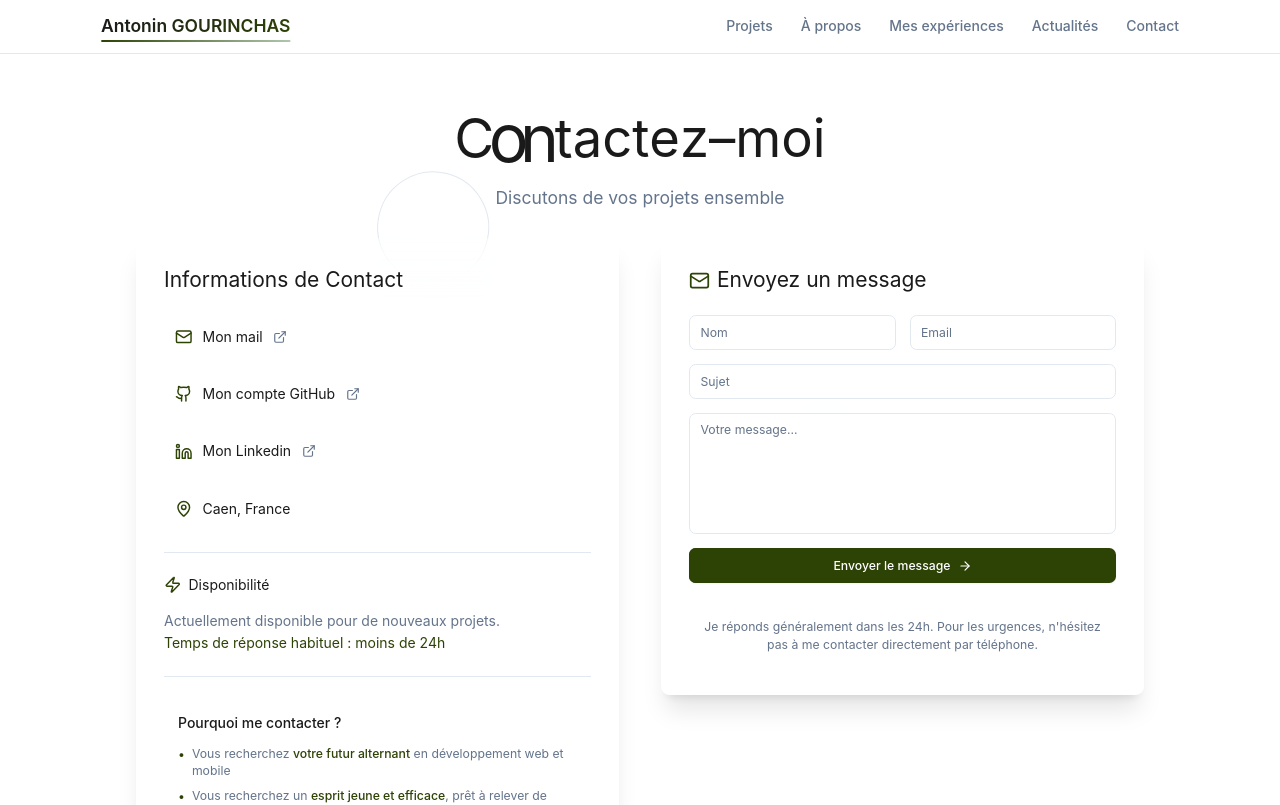
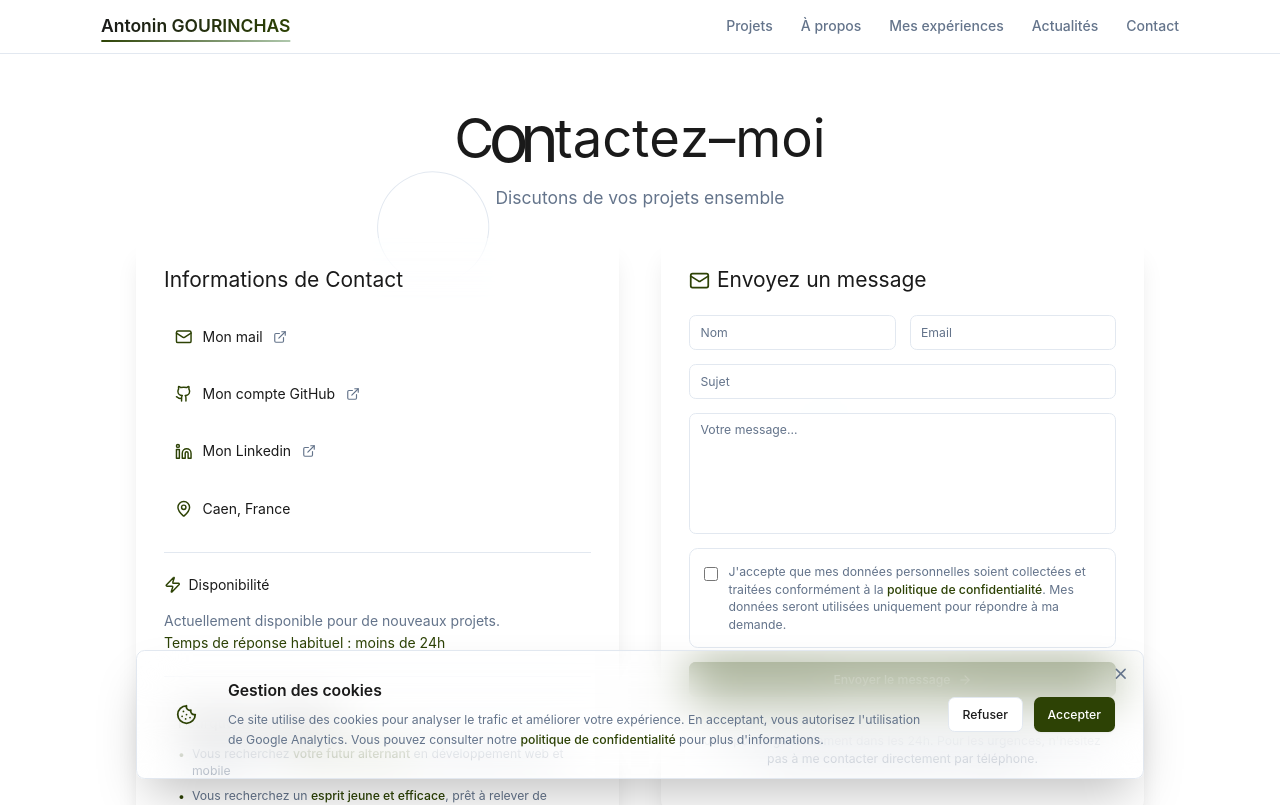
Before and after one commit to Skrylleur/Portfolio-2026, a Next.js app: page /contact in a window 1280 px wide. Shown: the top 805 px of the page. Built offline with nearby package versions, Linux system fonts and the light colour scheme.

Commit message:
Google analytics + cookies validation

```diff
--- a/src/app/contact/page.tsx
+++ b/src/app/contact/page.tsx
@@ -10,10 +10,12 @@ import { Mail, Github, Linkedin, ExternalLink, ArrowRight, Zap, MapPin, CheckCir
 import Navigation from "@/components/Navigation";
 import Footer from "@/components/Footer";
 import { useState } from "react";
+import Link from "next/link";
 
 export default function ContactPage() {
   const [isSubmitting, setIsSubmitting] = useState(false);
   const [submitStatus, setSubmitStatus] = useState<'idle' | 'success'>('idle');
+  const [gdprConsent, setGdprConsent] = useState(false);
 
   const contactInfo = [
     { icon: Mail, text: "Mon mail", link: "mailto:antonin.gourinchas@gmail.com" },
@@ -229,6 +231,7 @@ export default function ContactPage() {
                     onLoad={() => {
                       setIsSubmitting(false);
                       setSubmitStatus('success');
+                      setGdprConsent(false);
                       const form = document.querySelector('form[action*="formspree"]') as HTMLFormElement;
                       if (form) {
                         form.reset();
@@ -317,6 +320,37 @@ export default function ContactPage() {
                     </motion.div>
                   )}
 
+                  {/* Case à cocher RGPD */}
+                  <motion.div
+                    initial={{ opacity: 0, y: 20 }}
+                    whileInView={{ opacity: 1, y: 0 }}
+                    transition={{ duration: 0.5, delay: 0.45 }}
+                    viewport={{ once: true }}
+                    className="flex items-start gap-3 p-4 rounded-lg bg-primary/5 border border-primary/10"
+                  >
+                    <input
+                      type="checkbox"
+                      id="gdpr-consent"
+                      name="gdpr-consent"
+                      checked={gdprConsent}
+                      onChange={(e) => setGdprConsent(e.target.checked)}
+                      required
+                      className="mt-1 w-4 h-4 text-primary border-primary/30 rounded focus:ring-primary focus:ring-2 cursor-pointer"
+                    />
+                    <label htmlFor="gdpr-consent" className="text-sm text-muted-foreground cursor-pointer flex-1">
+                      J&apos;accepte que mes données personnelles soient collectées et traitées conformément à la{" "}
+                      <Link
+                        href="/politique-confidentialite"
+                        target="_blank"
+                        rel="noopener noreferrer"
+                        className="text-primary hover:underline font-medium"
+                      >
+                        politique de confidentialité
+                      </Link>
+                      . Mes données seront utilisées uniquement pour répondre à ma demande.
+                    </label>
+                  </motion.div>
+
                   <motion.div
                     initial={{ opacity: 0, y: 20 }}
                     whileInView={{ opacity: 1, y: 0 }}
@@ -326,7 +360,7 @@ export default function ContactPage() {
                     <Button
                       type="submit"
                       className="w-full group relative overflow-hidden"
-                      disabled={isSubmitting}
+                      disabled={isSubmitting || !gdprConsent}
                     >
                       <span className="relative z-10 flex items-center center gap-2">
                         {isSubmitting ? 'Envoi en cours...' : 'Envoyer le message'}
--- a/src/app/layout.tsx
+++ b/src/app/layout.tsx
@@ -1,6 +1,7 @@
 import type { Metadata } from "next";
 import { Geist, Geist_Mono } from "next/font/google";
 import "./globals.css";
+import CookieConsentProvider from "@/components/CookieConsentProvider";
 
 const geistSans = Geist({
   variable: "--font-geist-sans",
@@ -98,6 +99,7 @@ export default function RootLayout({
         className={`${geistSans.variable} ${geistMono.variable} antialiased`}
       >
         {children}
+        <CookieConsentProvider />
       </body>
     </html>
   );
--- /dev/null
+++ b/src/components/CookieBanner.tsx
@@ -0,0 +1,112 @@
+"use client";
+
+import { useState, useEffect } from "react";
+import { motion, AnimatePresence } from "framer-motion";
+import { Button } from "@/components/ui/button";
+import { X, Cookie } from "lucide-react";
+import Link from "next/link";
+
+export default function CookieBanner() {
+  const [showBanner, setShowBanner] = useState(false);
+  const [isVisible, setIsVisible] = useState(false);
+
+  useEffect(() => {
+    // Vérifier si l'utilisateur a déjà donné son consentement
+    const consent = localStorage.getItem("cookieConsent");
+    if (!consent) {
+      // Afficher la bannière après un court délai pour une meilleure UX
+      setTimeout(() => {
+        setShowBanner(true);
+        setIsVisible(true);
+      }, 1000);
+    }
+  }, []);
+
+  const handleAccept = () => {
+    localStorage.setItem("cookieConsent", "accepted");
+    setShowBanner(false);
+    setIsVisible(false);
+    // Déclencher l'événement pour charger Google Analytics
+    window.dispatchEvent(new Event("cookieConsentAccepted"));
+  };
+
+  const handleReject = () => {
+    localStorage.setItem("cookieConsent", "rejected");
+    setShowBanner(false);
+    setIsVisible(false);
+  };
+
+  if (!showBanner) return null;
+
+  return (
+    <AnimatePresence>
+      {isVisible && (
+        <motion.div
+          initial={{ y: 100, opacity: 0 }}
+          animate={{ y: 0, opacity: 1 }}
+          exit={{ y: 100, opacity: 0 }}
+          transition={{ duration: 0.3 }}
+          className="fixed bottom-0 left-0 right-0 z-50 p-4 md:p-6"
+        >
+          <div className="max-w-6xl mx-auto">
+            <motion.div
+              initial={{ scale: 0.95 }}
+              animate={{ scale: 1 }}
+              className="bg-background/95 backdrop-blur-xl border border-primary/20 rounded-lg shadow-2xl p-6 md:p-8 relative"
+            >
+              <button
+                onClick={handleReject}
+                className="absolute top-4 right-4 text-muted-foreground hover:text-foreground transition-colors"
+                aria-label="Fermer"
+              >
+                <X className="w-5 h-5" />
+              </button>
+
+              <div className="flex flex-col md:flex-row items-start md:items-center gap-4 md:gap-6">
+                <div className="flex-shrink-0">
+                  <div className="w-12 h-12 rounded-full bg-primary/10 flex items-center justify-center">
+                    <Cookie className="w-6 h-6 text-primary" />
+                  </div>
+                </div>
+
+                <div className="flex-1">
+                  <h3 className="text-lg font-semibold text-foreground mb-2">
+                    Gestion des cookies
+                  </h3>
+                  <p className="text-sm text-muted-foreground leading-relaxed">
+                    Ce site utilise des cookies pour analyser le trafic et améliorer votre expérience.
+                    En acceptant, vous autorisez l&apos;utilisation de Google Analytics.
+                    Vous pouvez consulter notre{" "}
+                    <Link
+                      href="/politique-confidentialite"
+                      className="text-primary hover:underline font-medium"
+                    >
+                      politique de confidentialité
+                    </Link>
+                    {" "}pour plus d&apos;informations.
+                  </p>
+                </div>
+
+                <div className="flex flex-col sm:flex-row gap-3 w-full md:w-auto">
+                  <Button
+                    onClick={handleReject}
+                    variant="outline"
+                    className="border-primary/20 hover:border-primary/40"
+                  >
+                    Refuser
+                  </Button>
+                  <Button
+                    onClick={handleAccept}
+                    className="bg-primary hover:bg-primary/90 text-primary-foreground"
+                  >
+                    Accepter
+                  </Button>
+                </div>
+              </div>
+            </motion.div>
+          </div>
+        </motion.div>
+      )}
+    </AnimatePresence>
+  );
+}
--- /dev/null
+++ b/src/components/CookieConsentProvider.tsx
@@ -0,0 +1,13 @@
+"use client";
+
+import CookieBanner from "./CookieBanner";
+import GoogleAnalytics from "./GoogleAnalytics";
+
+export default function CookieConsentProvider() {
+  return (
+    <>
+      <CookieBanner />
+      <GoogleAnalytics />
+    </>
+  );
+}
--- /dev/null
+++ b/src/components/GoogleAnalytics.tsx
@@ -0,0 +1,67 @@
+"use client";
+
+import { useEffect, useState } from "react";
+import Script from "next/script";
+
+const GA_MEASUREMENT_ID = "G-B4DE9DFW56";
+
+declare global {
+  interface Window {
+    dataLayer: any[];
+    gtag: (...args: any[]) => void;
+  }
+}
+
+export default function GoogleAnalytics() {
+  const [consentGiven, setConsentGiven] = useState(false);
+
+  useEffect(() => {
+    // Vérifier le consentement au chargement
+    const checkConsent = () => {
+      if (typeof window !== "undefined") {
+        const consent = localStorage.getItem("cookieConsent");
+        if (consent === "accepted") {
+          setConsentGiven(true);
+        }
+      }
+    };
+
+    checkConsent();
+
+    // Écouter l'événement de consentement
+    const handleConsent = () => {
+      setConsentGiven(true);
+    };
+
+    window.addEventListener("cookieConsentAccepted", handleConsent);
+
+    return () => {
+      window.removeEventListener("cookieConsentAccepted", handleConsent);
+    };
+  }, []);
+
+  if (!consentGiven) {
+    return null;
+  }
+
+  return (
+    <>
+      <Script
+        strategy="afterInteractive"
+        src={`https://www.googletagmanager.com/gtag/js?id=${GA_MEASUREMENT_ID}`}
+      />
+      <Script
+        id="google-analytics"
+        strategy="afterInteractive"
+        dangerouslySetInnerHTML={{
+          __html: `
+            window.dataLayer = window.dataLayer || [];
+            function gtag(){dataLayer.push(arguments);}
+            gtag('js', new Date());
+            gtag('config', '${GA_MEASUREMENT_ID}');
+          `,
+        }}
+      />
+    </>
+  );
+}
```
